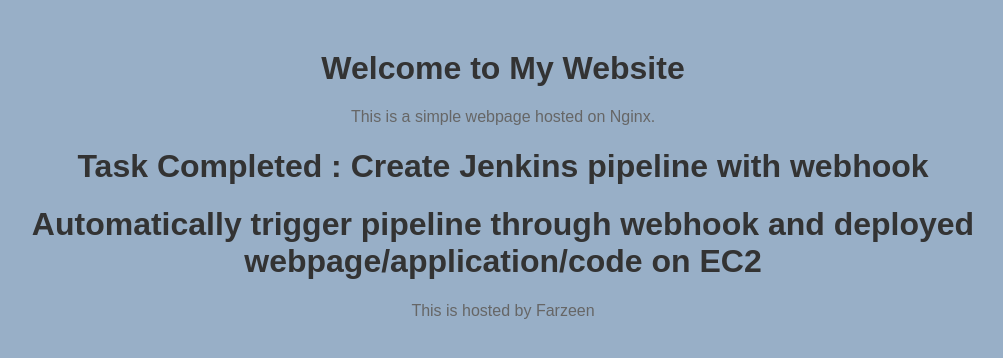
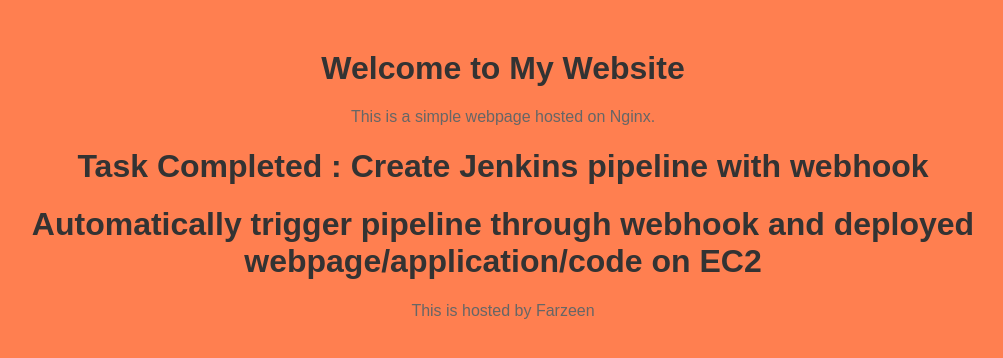
Before and after one commit to FarzeenA756/jenkins-test-pipeline-automation, a plain HTML site: page index.html in a window 1280 px wide. Shown: the whole page, without its empty margins (137-1140 px from the left). Drawn offline with Linux system fonts and the light colour scheme.

Commit message:
Update index.html

```diff
--- a/index.html
+++ b/index.html
@@ -9,7 +9,7 @@
             font-family: Arial, sans-serif;
             text-align: center;
             margin: 50px;
-            background-color: #98AFC7;
+            background-color: #FF7F50;
         }
         h1 {
             color: #333;
```
